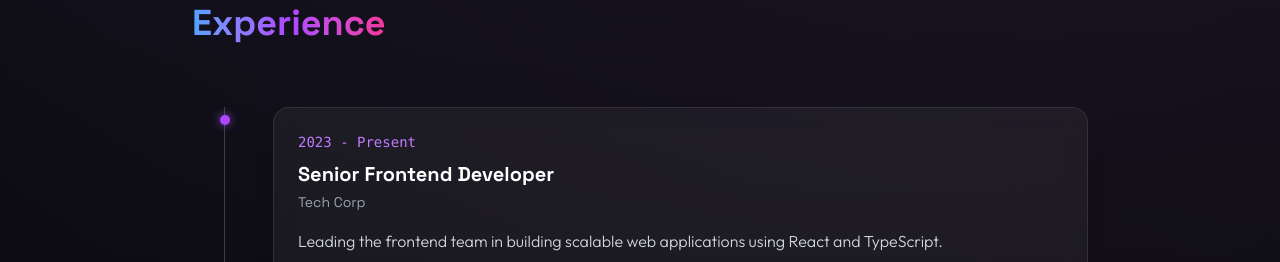
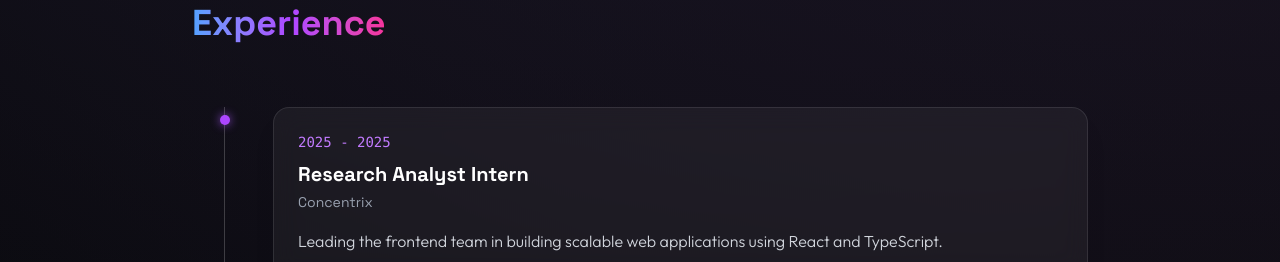
Before and after one commit to sakshiagrawal2711/Portfolio, a React (Vite) app in the folder client/: page / in a window 1280 px wide. Shown: the part 1460-1722 px from the top of the page. Built offline with nearby package versions, Linux system fonts and the light colour scheme.

Commit message:
Update experience role, company, and period

```diff
--- a/client/src/components/Experience.jsx
+++ b/client/src/components/Experience.jsx
@@ -3,9 +3,9 @@ import { motion } from 'framer-motion';
 
 const experiences = [
     {
-        role: "Senior Frontend Developer",
-        company: "Tech Corp",
-        period: "2023 - Present",
+        role: "Research Analyst Intern",
+        company: "Concentrix",
+        period: "2025 - 2025",
         description: "Leading the frontend team in building scalable web applications using React and TypeScript."
     },
     {
```
